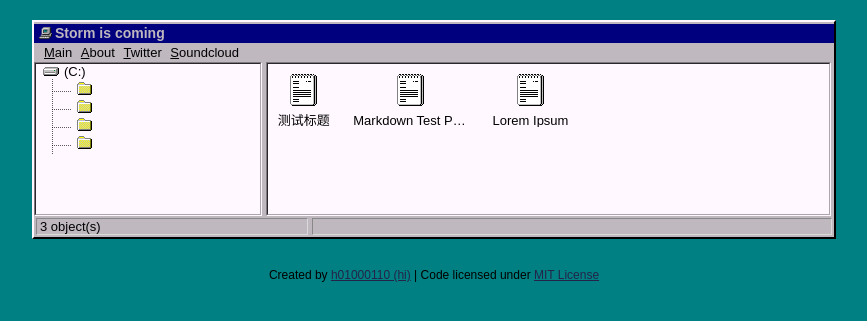
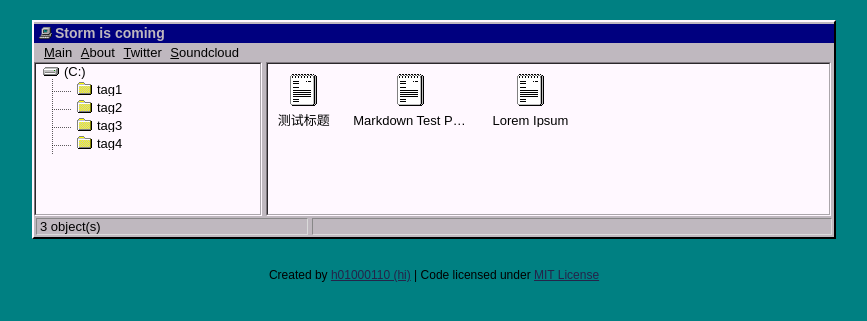
Before and after one commit to stormjokester/stormjokester.github.io, a Jekyll site: the page built from index.html, in a window 1280 px wide. Shown: the top 321 px of the page, without its empty margins (206-1073 px from the left). Built offline with Jekyll 4.4.1, drawn with Linux system fonts in a browser that asks for light colours.

Commit message:
Update default.html

```diff
--- a/_layouts/default.html
+++ b/_layouts/default.html
@@ -35,7 +35,7 @@
 			<ul>
 				{% assign tags = site.tags | sort %}
 				{% for tag in tags %}
-				<li><a href="/tag/{{ tag | first | slugify }}/"><img src="/assets/img/folder.ico" /></a></li>
+				<li><a href="/tag/{{ tag | first | slugify }}/" title="{{ tag[0] | replace:'-', ' ' }}"><img src="/assets/img/folder.ico" />{{ tag[0] | replace:'-', ' ' }}</a></li>
 				{% endfor %}
 			</ul>
 				</li>
```
